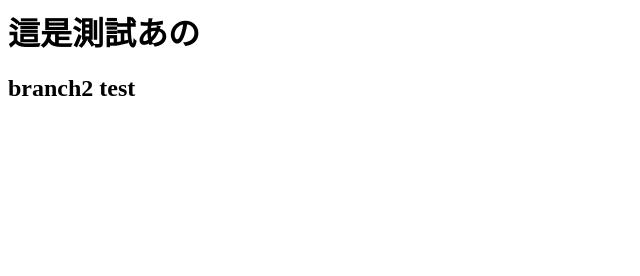
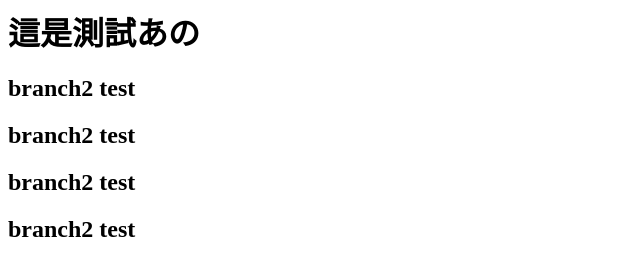
Before and after one commit to CheansHuang/git_test1, a plain HTML site: page index.html in a window 1280 px wide. Shown: the whole page, without its empty margins (0-640 px from the left). Drawn offline with Linux system fonts and the light colour scheme.

```diff
--- a/index.html
+++ b/index.html
@@ -7,4 +7,7 @@
 </body>
 <h1>這是測試あの</h1>
 <h2>branch2 test</h2>
+<h2>branch2 test</h2>
+<h2>branch2 test</h2>
+<h2>branch2 test</h2>
 </html>
```
